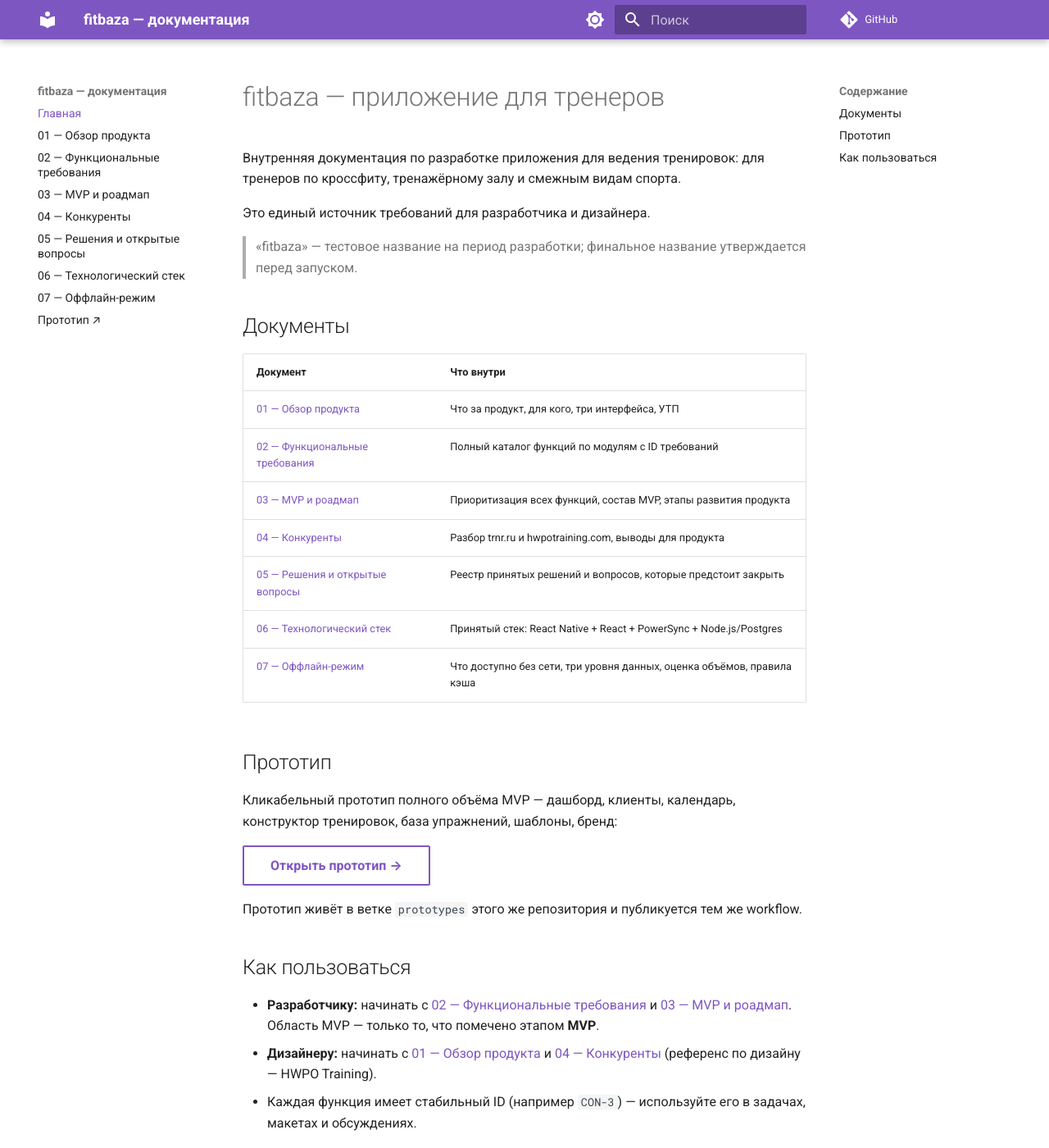
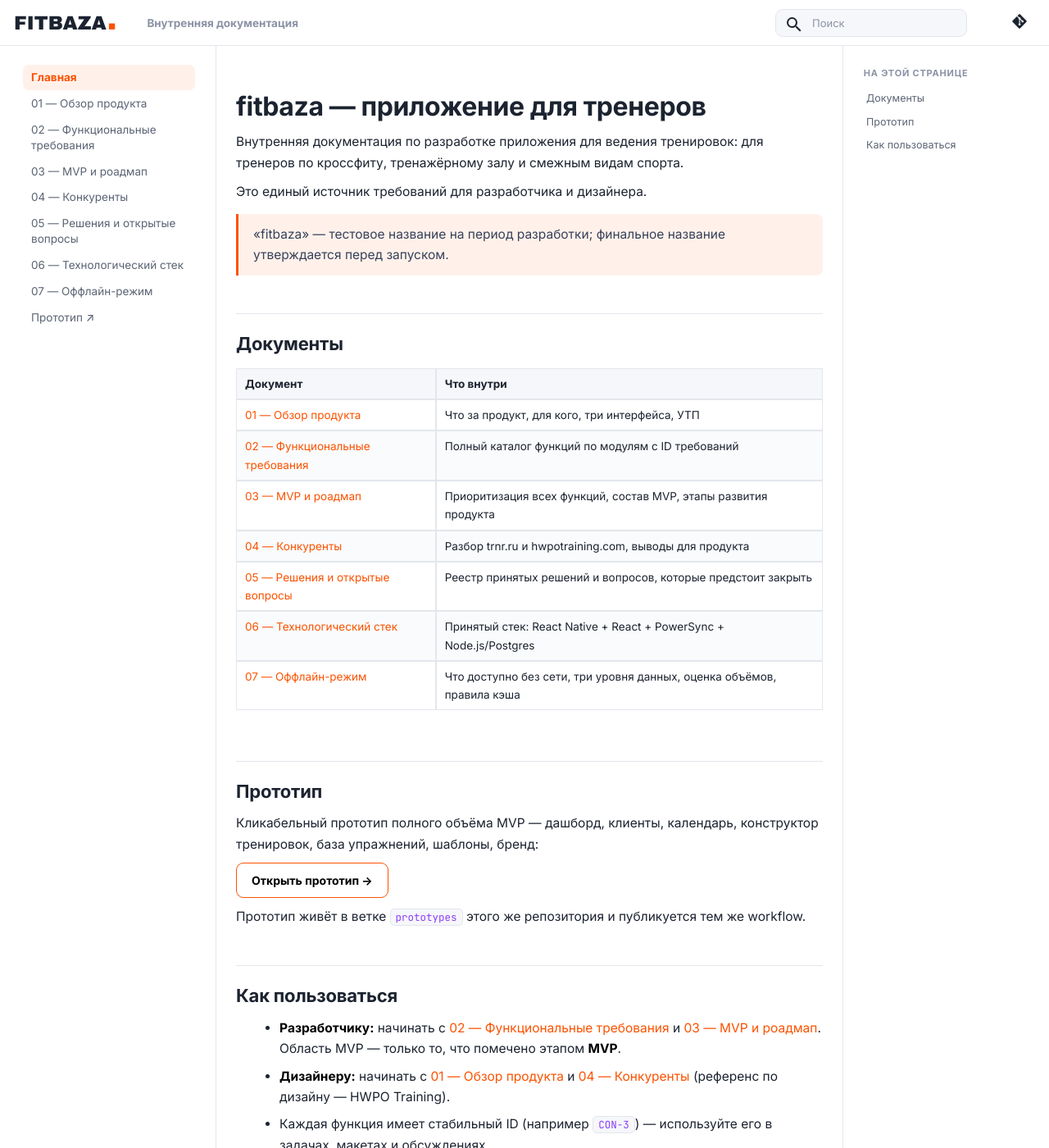
Before and after one commit to serjnsk/fitbaza, an MkDocs documentation site: the page built from docs/index.md, in a window 1280 px wide and 1400 px high. Shown: the whole window at 82% size. Built offline with MkDocs 1.6.1 and Material for MkDocs 9.7.7, drawn with Linux system fonts in a browser that asks for light colours; comment, search, counter and statistics services are not loaded.

Commit message:
Документация: визуальный язык lovix-docs (аналог GitBook)
Дизайн-система перенесена из lovix-docs (DOCS_RULES.md, п. 1.1 «Документация
и спеки — белая, чистая») поверх MkDocs Material: липкая белая шапка 56px с
логотипом и поиском по центру, каркас 264 / 1fr / 252, меню слева, «На этой
странице» справа, карточки «Назад / Далее» внизу, плотные таблицы с шапкой
на подложке, линия над h2 как разделитель разделов, цитата акцентной полосой.

Акцент — фирменный оранжевый fitbaza #FC5200, а не розовый Lovix #db2777:
документация, заглавная и прототип должны читаться как один продукт. Токены
совпадают с прототипом (assets/theme-01-strava.css).

Тёмная тема убрана — в lovix-docs документация светлая по правилу.
site_name сменён на «Внутренняя документация»: в шапке рядом со словом-логотипом
FITBAZA подпись должна уточнять, а не повторять.

Часть переопределений продублирована на [data-md-color-scheme] и [dir=ltr] —
Material объявляет переменные и границы на селекторах со специфичностью выше
:root, без этого побеждали индиго и серая полоса цитаты.

Co-Authored-By: Claude Opus 5 <noreply@anthropic.com>

```diff
--- /dev/null
+++ b/docs/stylesheets/docs.css
@@ -0,0 +1,206 @@
+/* ═══════════════════════════════════════════════════════════════
+   Визуальный язык документации fitbaza.
+
+   Дизайн-система перенесена из lovix-docs (DOCS_RULES.md, п. 1.1
+   «Документация и спеки — белая, чистая»): трёхколоночный каркас
+   264 / 1fr / 252, липкая белая шапка 56px с поиском по центру,
+   меню группами слева, «На этой странице» справа, карточки
+   «Назад / Далее» внизу.
+
+   Отличие одно и намеренное: акцент — фирменный оранжевый fitbaza
+   #FC5200, а не розовый Lovix #db2777. Токены совпадают с прототипом
+   (assets/theme-01-strava.css), чтобы документация, заглавная и
+   прототип читались как один продукт.
+   ═══════════════════════════════════════════════════════════════ */
+
+:root{
+  --text:#1c2330; --muted:#5b6474; --dim:#8b93a5;
+  --line:#e3e6ec; --line2:#c9cedb;
+  --band:#f6f7fa;
+  --acc:#FC5200; --acc-bg:#FFF1EA; --acc-br:#FFD6C2;
+  --uih:56px;
+
+  /* Проброс в переменные Material — продублирован ниже на
+     [data-md-color-scheme], иначе палитра темы перебивает по специфичности. */
+  --md-primary-fg-color:#ffffff;
+  --md-primary-fg-color--dark:#ffffff;
+  --md-primary-bg-color:var(--text);
+  --md-primary-bg-color--light:var(--muted);
+  --md-accent-fg-color:var(--acc);
+  --md-default-fg-color:var(--text);
+  --md-default-fg-color--light:var(--muted);
+  --md-default-fg-color--lighter:var(--dim);
+  --md-typeset-a-color:var(--acc);
+  --md-code-bg-color:var(--band);
+  --md-code-fg-color:#333;
+}
+
+/* Material объявляет часть переменных на [data-md-color-primary] и
+   [data-md-color-scheme] — специфичность (0,1,0) против (0,0,0) у :root.
+   Повторяем ключевые здесь, иначе побеждает индиго темы. */
+[data-md-color-scheme="default"]{
+  --md-primary-fg-color:#ffffff;
+  --md-primary-bg-color:var(--text);
+  --md-accent-fg-color:var(--acc);
+  --md-default-fg-color:var(--text);
+  --md-default-fg-color--light:var(--muted);
+  --md-default-fg-color--lighter:var(--dim);
+  --md-typeset-a-color:var(--acc);
+  --md-code-bg-color:var(--band);
+}
+
+/* ── Каркас: сетка на всю ширину ──────────────────────────────
+   Сводным таблицам требований (02) нужен экран, поэтому потолок
+   высокий — как .shell в lovix-docs. */
+.md-grid{max-width:1780px}
+.md-sidebar{width:264px;padding:0}
+.md-sidebar--secondary{width:252px}
+.md-content{max-width:1520px}
+.md-main__inner{margin-top:0}
+
+/* ── Шапка ────────────────────────────────────────────────── */
+.md-header{height:var(--uih);background:#fff;color:var(--text);
+  border-bottom:1px solid var(--line);box-shadow:none!important}
+.md-header__inner{height:var(--uih);padding:0 18px;gap:14px}
+.md-header__button{color:var(--muted)}
+/* Ссылка на репозиторий — одной иконкой, как .uih-gh в lovix-docs:
+   счётчики звёзд и обрезанное название в шапке доки — шум. */
+.md-source__facts,.md-source__repository{display:none}
+.md-source{font-size:0}
+.md-header__source{width:auto;max-width:none;margin-left:8px}
+.md-header__source .md-source__icon svg{width:20px;height:20px}
+.md-header__button:hover{color:#000;opacity:1}
+.md-header__title{font-size:.675rem;color:var(--dim);font-weight:600;margin-left:0}
+.md-header__topic{font-weight:600}
+.md-header__button.md-logo img,.md-header__button.md-logo svg{height:18px;width:auto}
+.md-header__button.md-logo{padding:0;margin:0 4px 0 0}
+
+/* Поиск по центру шапки — как .uih-search */
+.md-search{margin:0 auto}
+.md-search__form{height:34px;border-radius:9px;background:var(--band);
+  border:1px solid var(--line);color:var(--dim)}
+.md-search__form:hover{background:var(--band);border-color:var(--line2)}
+.md-search__input{font-size:.65rem}
+.md-search__input::placeholder{color:var(--dim)}
+.md-search__icon{color:var(--dim)}
+[data-md-toggle=search]:checked~.md-header .md-search__form{border-color:var(--acc);background:#fff}
+.md-search__output{border-radius:12px;box-shadow:0 24px 70px rgba(28,35,48,.28)}
+.md-search-result__meta{background:var(--band);color:var(--dim);font-size:.525rem;
+  font-weight:700;letter-spacing:.8px;text-transform:uppercase}
+.md-search-result mark{background:none;color:var(--acc);font-weight:700}
+.md-search-result__link:focus,.md-search-result__link:hover{background:var(--acc-bg)}
+
+/* ── Левое меню ───────────────────────────────────────────── */
+.md-sidebar--primary .md-sidebar__scrollwrap{border-right:1px solid var(--line);
+  margin:0;padding:22px 16px 30px}
+.md-nav{font-size:.675rem}
+.md-nav__title{display:none}
+.md-nav__list{padding:0}
+.md-nav__item{padding:0}
+.md-nav__link{display:flex;align-items:center;gap:9px;padding:6px 10px;border-radius:7px;
+  color:var(--muted);font-size:.675rem;line-height:1.4;font-weight:500;margin:1px 0}
+.md-nav__link:hover,.md-nav__link:focus{color:#000;background:var(--band)}
+.md-nav__item .md-nav__link--active,
+.md-nav__item .md-nav__link--active:hover,
+.md-nav__link--active,.md-nav__link[href].md-nav__link--active{
+  color:var(--acc);background:var(--acc-bg);font-weight:600}
+/* Заголовки групп — .sn-grp */
+.md-nav--primary>.md-nav__list>.md-nav__item--section>.md-nav__link,
+.md-nav__item--section>label.md-nav__link{
+  font-size:.525rem;font-weight:700;letter-spacing:.8px;text-transform:uppercase;
+  color:var(--dim);margin:20px 10px 6px;padding:0;background:none;pointer-events:none}
+
+/* ── Оглавление справа ────────────────────────────────────── */
+.md-sidebar--secondary .md-sidebar__scrollwrap{border-left:1px solid var(--line);
+  margin:0;padding:26px 20px 26px 6px}
+/* Material переводит заголовок TOC как «Содержание»; в lovix-docs он
+   называется «На этой странице» — отдельной настройки для строки нет,
+   поэтому подменяем текст. */
+.md-nav--secondary .md-nav__title{display:block;font-size:0;font-weight:700;
+  letter-spacing:.8px;text-transform:uppercase;color:var(--dim);
+  margin:0 0 10px 10px;padding:0;background:none;box-shadow:none}
+.md-nav--secondary .md-nav__title::after{content:"На этой странице";font-size:11px}
+.md-nav--secondary .md-nav__title .md-nav__button{display:none}
+.md-nav--secondary .md-nav__link{font-size:.625rem;padding:5px 10px;border-radius:7px}
+.md-nav--secondary .md-nav__item .md-nav__item .md-nav__link,
+[dir=ltr] .md-nav--secondary .md-nav__item .md-nav__item .md-nav__link{
+  padding-left:26px;color:var(--dim)}
+.md-nav--secondary .md-nav__link--active{color:var(--acc);background:var(--acc-bg);font-weight:600}
+
+/* ── Типографика контента ─────────────────────────────────── */
+.md-typeset{font-size:.775rem;line-height:1.65;color:var(--text)}
+.md-typeset h1{font-size:1.6rem;letter-spacing:-.4px;margin:34px 0 6px;
+  color:var(--text);font-weight:700;line-height:1.25}
+/* Линия над h2 — главный разделитель разделов в lovix-docs */
+.md-typeset h2{font-size:1.1rem;margin:46px 0 12px;padding-top:22px;
+  border-top:1px solid var(--line);letter-spacing:-.2px;font-weight:700;line-height:1.3}
+.md-typeset h3{font-size:.825rem;margin:28px 0 8px;font-weight:700}
+.md-typeset h4{font-size:.775rem;margin:20px 0 6px;font-weight:700}
+.md-typeset p{margin:10px 0}
+.md-typeset strong{color:#000;font-weight:700}
+.md-typeset ul,.md-typeset ol{padding-left:24px;margin:10px 0}
+.md-typeset li{margin-bottom:4px}
+.md-typeset a{color:var(--acc)}
+.md-typeset a:hover{text-decoration:underline}
+.md-typeset hr{border-bottom:1px solid var(--line);margin:32px 0}
+
+/* Таблицы — плотные, шапка на подложке, чётные строки чуть серые */
+.md-typeset table:not([class]){font-size:.675rem;border:0;border-radius:0;
+  box-shadow:none;display:block;overflow-x:auto}
+.md-typeset table:not([class]) th,
+.md-typeset table:not([class]) td{border:1px solid var(--line);padding:7px 10px;
+  text-align:left;vertical-align:top}
+.md-typeset table:not([class]) th{background:var(--band);font-weight:700;color:var(--text);
+  white-space:normal}
+.md-typeset table:not([class]) tr:nth-child(even) td{background:#fafbfc}
+.md-typeset table:not([class]) tr:hover{background:none}
+@media(min-width:1081px){.md-typeset table:not([class]){display:table;width:100%}}
+
+/* Код */
+.md-typeset code{background:var(--band);border:1px solid var(--line);border-radius:5px;
+  padding:1px 6px;font-size:.625rem;color:#8a3ffc}
+.md-typeset pre>code{border:0;padding:16px;color:#333}
+.md-typeset .highlight{border:1px solid var(--line);border-radius:10px;overflow:hidden}
+/* ID требований в таблицах — чипы акцентом, как .md table code в lovix */
+.md-typeset table:not([class]) code{background:var(--acc-bg);color:var(--acc);
+  border:1px solid var(--acc-br);border-radius:6px;padding:2px 7px;font-size:.575rem;
+  white-space:nowrap;display:inline-block;margin:1px 2px}
+
+/* Цитата — акцентная полоса слева.
+   Селектор с [dir=ltr]: у Material правила границ направление-зависимые
+   ([dir=ltr] .md-typeset blockquote), специфичность выше простого. */
+.md-typeset blockquote,[dir=ltr] .md-typeset blockquote{
+  margin:14px 0;padding:12px 18px;border-left:3px solid var(--acc);
+  background:var(--acc-bg);border-radius:0 8px 8px 0;color:#37415a}
+.md-typeset blockquote>:first-child{margin-top:0}
+.md-typeset blockquote>:last-child{margin-bottom:0}
+
+/* Кнопка-ссылка (на прототип с главной) */
+.md-typeset .md-button{border-radius:9px;border:1px solid var(--acc);color:var(--acc);
+  font-size:.7rem;font-weight:600;padding:9px 18px}
+.md-typeset .md-button:hover{background:var(--acc);color:#fff;border-color:var(--acc)}
+
+/* ── Карточки «Назад / Далее» ─────────────────────────────── */
+.md-footer{background:none;color:var(--text)}
+.md-footer__inner{margin:44px auto 0;padding-top:26px;border-top:1px solid var(--line);
+  gap:14px;opacity:1}
+.md-footer__link{border:1px solid var(--line);border-radius:10px;padding:12px 16px;
+  margin:0;opacity:1}
+.md-footer__link:hover{border-color:var(--acc);opacity:1}
+.md-footer__link:hover .md-footer__title{color:var(--acc)}
+.md-footer__direction{font-size:.575rem;color:var(--dim);opacity:1}
+.md-footer__title{font-size:.7rem;color:var(--text);font-weight:600;line-height:1.4;margin:0}
+.md-footer__button{display:none}
+.md-footer-meta{background:#fff;border-top:1px solid var(--line);color:var(--dim)}
+.md-footer-meta .md-copyright{font-size:.6rem;color:var(--dim)}
+.md-footer-meta a{color:var(--muted)}
+
+/* ── Адаптив: как в lovix — TOC уходит первым, потом меню ─── */
+@media(max-width:1160px){.md-sidebar--secondary{display:none}}
+@media(max-width:1000px){
+  .md-sidebar--primary{width:264px}
+  .md-sidebar--primary .md-sidebar__scrollwrap{border-right:0}
+  .md-nav--primary .md-nav__title{display:block;background:#fff;color:var(--text);
+    box-shadow:none;border-bottom:1px solid var(--line)}
+}
+@media(max-width:600px){.md-header__title{display:none}}
--- a/mkdocs.yml
+++ b/mkdocs.yml
@@ -1,4 +1,4 @@
-site_name: fitbaza — документация
+site_name: Внутренняя документация
 site_url: https://serjnsk.github.io/fitbaza/docs/
 repo_url: https://github.com/serjnsk/fitbaza
 docs_dir: docs
@@ -6,24 +6,29 @@ docs_dir: docs
 theme:
   name: material
   language: ru
+  logo: assets/logo.svg
+  favicon: assets/logo.svg
+  # Светлая тема без переключателя — как в lovix-docs (DOCS_RULES, п. 1.1:
+  # «белая, чистая», без тёмных секций).
   palette:
-    - media: "(prefers-color-scheme: light)"
-      scheme: default
-      primary: deep purple
-      toggle:
-        icon: material/brightness-7
-        name: Тёмная тема
-    - media: "(prefers-color-scheme: dark)"
-      scheme: slate
-      primary: deep purple
-      toggle:
-        icon: material/brightness-4
-        name: Светлая тема
+    scheme: default
+  font:
+    text: Inter
+    code: JetBrains Mono
   features:
     - navigation.instant
-    - navigation.footer
-    - toc.follow
+    - navigation.instant.progress
+    - navigation.sections      # группы в левом меню заголовками, как .sn-grp
+    - navigation.top
+    - navigation.footer        # карточки «Назад / Далее» внизу
+    - toc.follow               # активный пункт TOC подсвечивается при скролле
     - search.suggest
+    - search.highlight
+    - search.share
+    - content.code.copy
+
+extra_css:
+  - stylesheets/docs.css
 
 nav:
   - Главная: index.md
```
Also changed, not shown: docs/assets/logo.svg (added).
